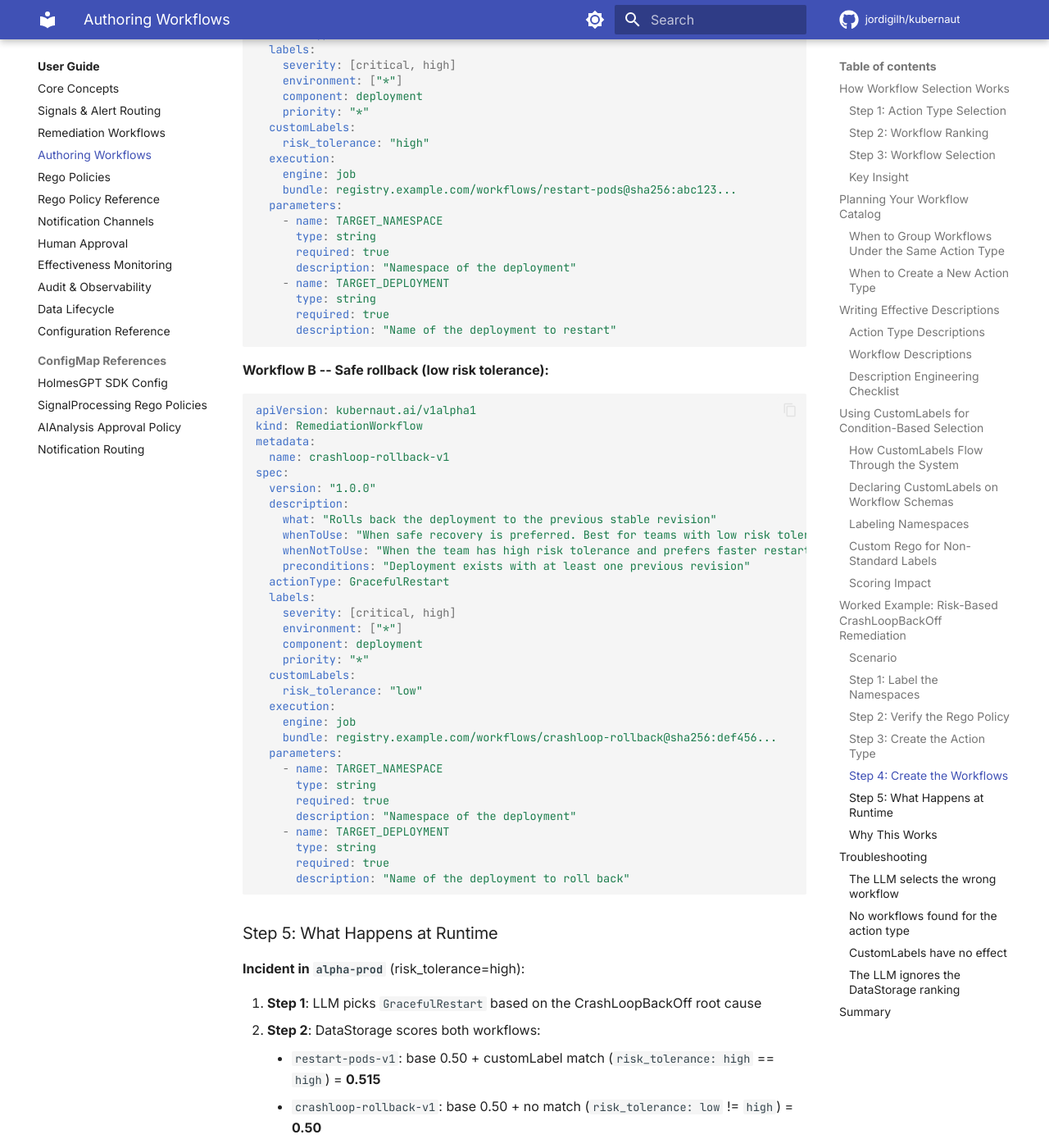
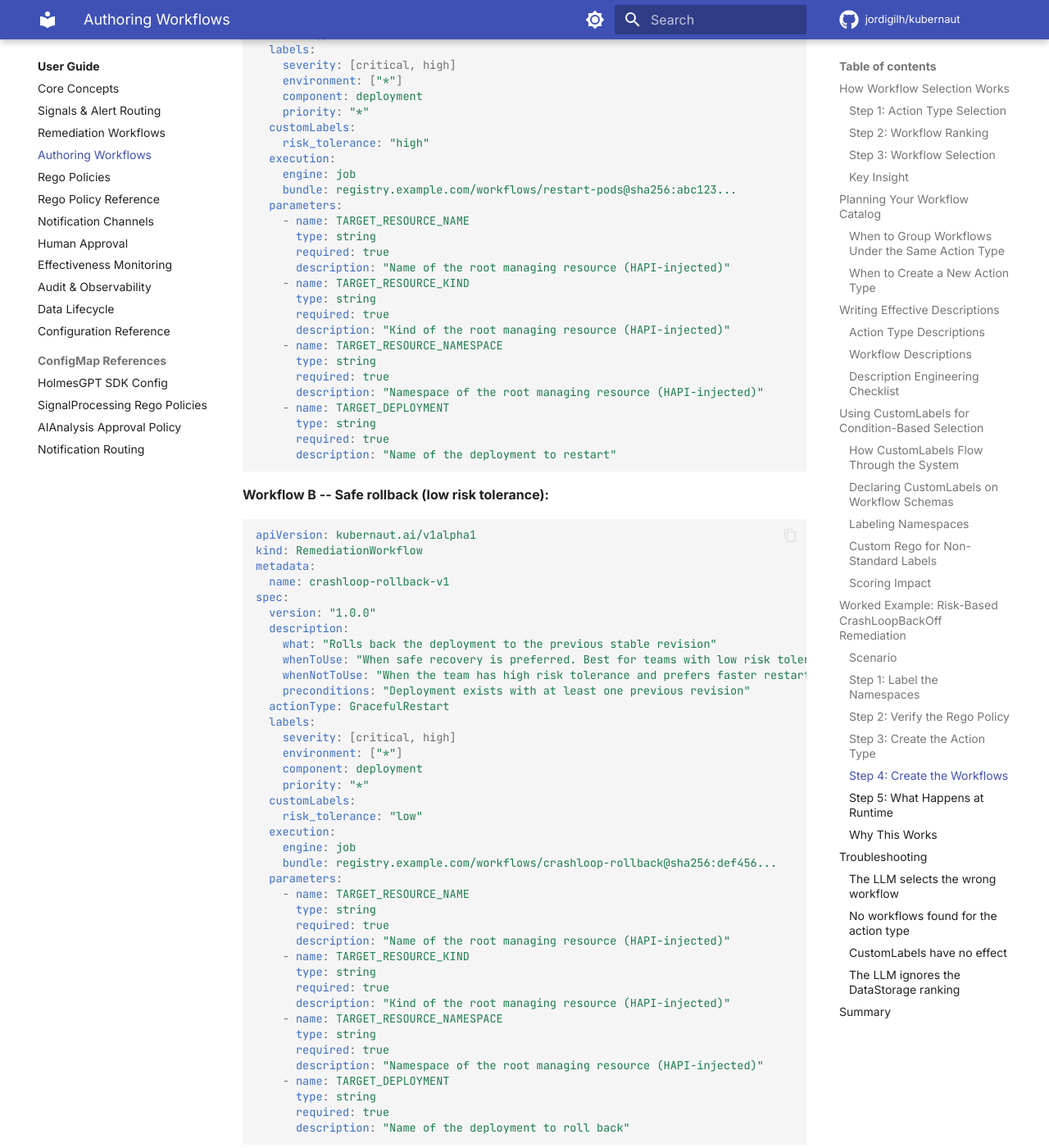
Before and after one commit to jordigilh/kubernaut-docs, an MkDocs documentation site: the page built from docs/user-guide/workflow-authoring.md, in a window 1280 px wide and 1400 px high, scrolled down 7818 px. Shown: the whole window at 82% size. Built offline with MkDocs 1.6.1 and Material for MkDocs 9.7.7, drawn with Linux system fonts in a browser that asks for light colours; comment, search, counter and statistics services are not loaded; the version menu is left out.

Commit message:
docs: align with BR-496 v2 (HAPI-owned target resource) and K8s credential injection (#500)
PR #504: HAPI now owns target resource identity. Workflow schemas must
declare TARGET_RESOURCE_NAME, TARGET_RESOURCE_KIND, and
TARGET_RESOURCE_NAMESPACE as required parameters. HAPI injects them
from K8s-verified root_owner; the LLM never sees these fields.
rca_incomplete is the sole failure mode when root_owner is missing.

PR #499 issue #500: The ansible executor automatically injects the WE
controller's in-cluster SA token as an ephemeral AWX credential,
providing K8S_AUTH_* env vars for kubernetes.core modules.

Changes:
- workflows.md: canonical params in examples, rewritten Parameters
  section, updated engine descriptions, K8s auth in Ansible section
- workflow-authoring.md: canonical params in both example workflows
- workflow-execution.md: canonical params in injection tables, K8s
  credential step in Ansible architecture
- hapi-investigation.md: Outcome 1 and 5 updated for HAPI ownership
- crds.md: regenerated from kubernaut main (RcaIncomplete, BR-496 v2)
- configuration.md: K8s credential auto-injection note in Ansible section

Made-with: Cursor

```diff
--- a/docs/user-guide/workflow-authoring.md
+++ b/docs/user-guide/workflow-authoring.md
@@ -286,10 +286,18 @@ spec:
     engine: job
     bundle: registry.example.com/workflows/restart-pods@sha256:abc123...
   parameters:
-    - name: TARGET_NAMESPACE
+    - name: TARGET_RESOURCE_NAME
       type: string
       required: true
-      description: "Namespace of the deployment"
+      description: "Name of the root managing resource (HAPI-injected)"
+    - name: TARGET_RESOURCE_KIND
+      type: string
+      required: true
+      description: "Kind of the root managing resource (HAPI-injected)"
+    - name: TARGET_RESOURCE_NAMESPACE
+      type: string
+      required: true
+      description: "Namespace of the root managing resource (HAPI-injected)"
     - name: TARGET_DEPLOYMENT
       type: string
       required: true
@@ -322,10 +330,18 @@ spec:
     engine: job
     bundle: registry.example.com/workflows/crashloop-rollback@sha256:def456...
   parameters:
-    - name: TARGET_NAMESPACE
+    - name: TARGET_RESOURCE_NAME
       type: string
       required: true
-      description: "Namespace of the deployment"
+      description: "Name of the root managing resource (HAPI-injected)"
+    - name: TARGET_RESOURCE_KIND
+      type: string
+      required: true
+      description: "Kind of the root managing resource (HAPI-injected)"
+    - name: TARGET_RESOURCE_NAMESPACE
+      type: string
+      required: true
+      description: "Namespace of the root managing resource (HAPI-injected)"
     - name: TARGET_DEPLOYMENT
       type: string
       required: true
```
Also changed, not shown: docs/api-reference/crds.md (+2 -2 lines), docs/architecture/hapi-investigation.md (+2 -2 lines), docs/architecture/workflow-execution.md (+16 -6 lines), docs/user-guide/configuration.md (+3 -0 lines), docs/user-guide/workflows.md (+50 -12 lines).
